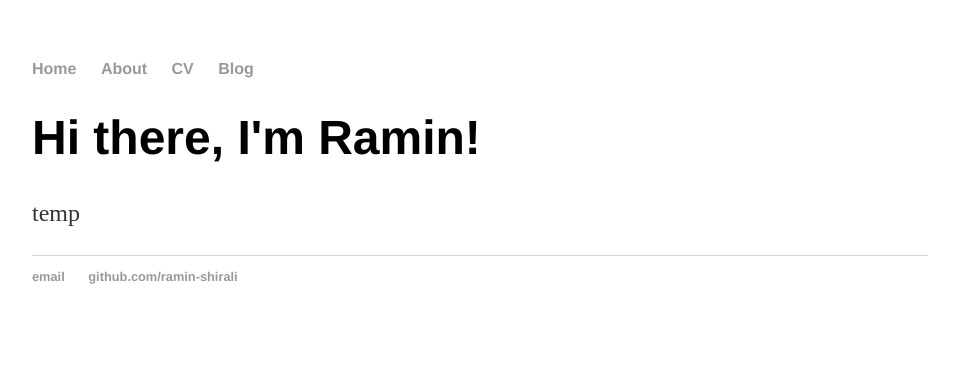
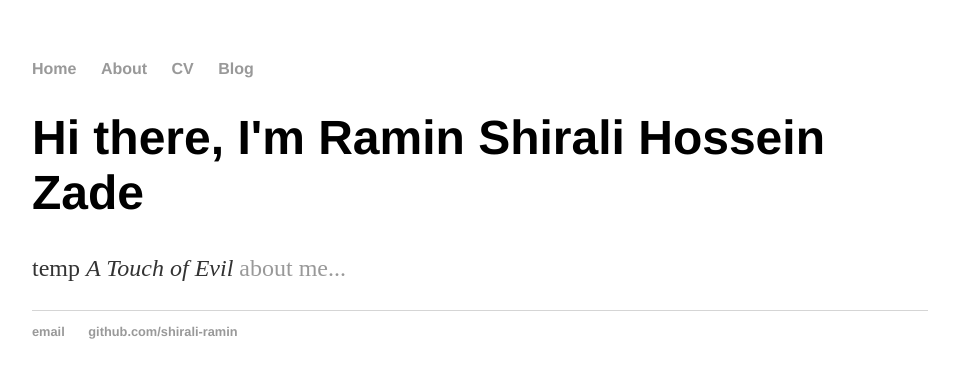
Before and after one commit to ramin-shirali/ramin-shirali.github.io, a Jekyll site: the page built from index.html, in a window 1280 px wide. Shown: the top 378 px of the page, without its empty margins (160-1119 px from the left). Built offline with Jekyll 4.4.1, drawn with Linux system fonts in a browser that asks for light colours.

Commit message:
Update index.html

```diff
--- a/index.html
+++ b/index.html
@@ -1,30 +1,8 @@
-<!DOCTYPE html>
-<html>
-	<head>
-		<title>Ramin Shirali</title>
-		<!-- link to main stylesheet -->
-		<link rel="stylesheet" type="text/css" href="/css/main.css">
-	</head>
-	<body>
-		<nav>
-    		<ul>
-        		<li><a href="/">Home</a></li>
-	        	<li><a href="/about">About</a></li>
-        		<li><a href="/cv">CV</a></li>
-        		<li><a href="/blog">Blog</a></li>
-    		</ul>
-		</nav>
-		<div class="container">
-    		<div class="blurb">
-        		<h1>Hi there, I'm Ramin!</h1>
-				<p>temp</p>
-    		</div><!-- /.blurb -->
-		</div><!-- /.container -->
-		<footer>
-    		<ul>
-        		<li><a href="mailto:r.shirali.hz@gmail.com">email</a></li>
-        		<li><a href="https://github.com/ramin-shirali">github.com/ramin-shirali</a></li>
-			</ul>
-		</footer>
-	</body>
-</html>
+---
+layout: default
+title: Ramin Shirali Hossein Zade
+---
+<div class="blurb">
+	<h1>Hi there, I'm Ramin Shirali Hossein Zade</h1>
+	<p> temp <em>A Touch of Evil</em> <a href="/about">about me...</a></p>
+</div><!-- /.blurb -->
```
